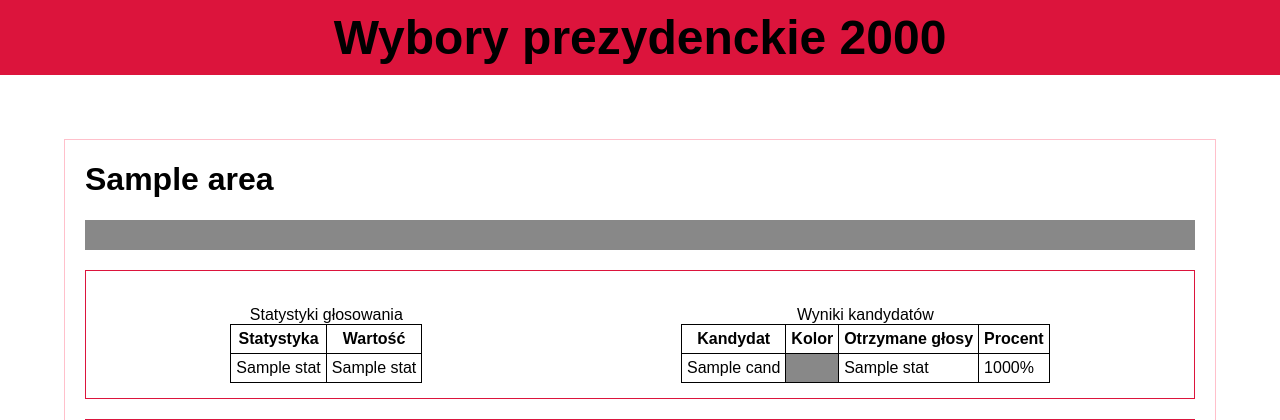
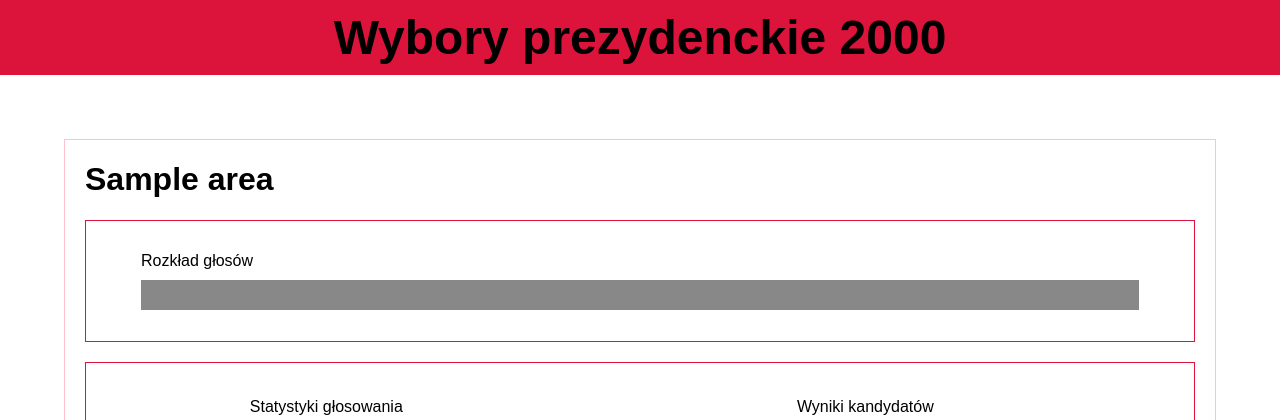
Before and after one commit to IShin00biI/Polish-election-2000, a Python web app: template src/templates/country.html in a window 1280 px wide. Shown: the top 420 px of the page. Run offline with Jinja, Linux system fonts and the light colour scheme; the template is opened without the code that fills it: most values are stand-ins (such as "Sample title", 1, 10 or a date in 2020); some libraries are stand-ins or nearby versions.

Commit message:
Kompletna strona indeks

```diff
--- a/src/templates/country.html
+++ b/src/templates/country.html
@@ -14,6 +14,9 @@
     </header>
     <main>
         <header class="pageheader"> <h1>{{area}}</h1></header>
+        <section>
+            <figure>
+            <figcaption>Rozkład głosów</figcaption>
                 <div class="line_chart">
                 {% for cand in candidates %}
                     <div class="line_chart_elem"
@@ -21,6 +24,8 @@
                         width: {{(stats[area][cand] / stats[area]['Głosy ważne'] * 100) | round(2, 'common')}}%"></div>
                 {% endfor %}
                 </div>
+            </figure>
+        </section>
     <section class="flex_container">
         <table>
             <caption>
--- a/website/style.css
+++ b/website/style.css
@@ -30,6 +30,10 @@ table {
     margin-top: 20px;
 }
 
+table caption {
+    margin-bottom: 10px;
+}
+
 .cand_table {
     max-width: 70%;
 }
@@ -56,7 +60,8 @@ section {
 
 .line_chart {
     height: 30px;
-    margin: 20px;
+    margin: 0px;
+    margin-top: 10px;
     padding: 0;
     background-color: aquamarine;
     display: flex;
```
Lines whose indentation alone changed are shown as unchanged.
